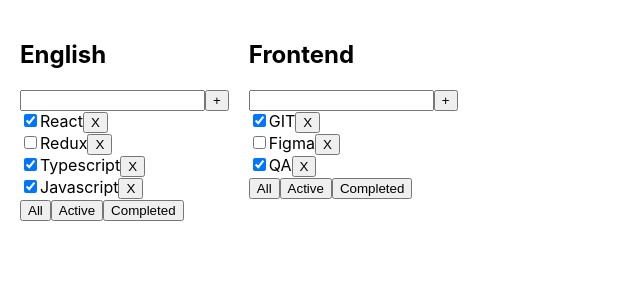
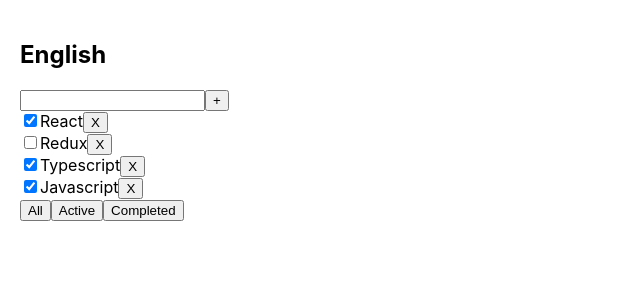
Before and after one commit to Genya10/todolist-react-materials, a React (Create React App) app: page / in a window 1280 px wide. Shown: the top 300 px of the page, without its empty margins (0-640 px from the left). Built offline with nearby package versions, Linux system fonts and the light colour scheme.

Commit message:
add function changeFilter

```diff
--- a/src/App.tsx
+++ b/src/App.tsx
@@ -1,30 +1,46 @@
-import React, { useState } from 'react';
-import './App.css';
-import { Todolist } from './Todolist';
-import { TaskType } from './Todolist';
+import React, { useState } from "react";
+import "./App.css";
+import { Todolist } from "./Todolist";
+import { TaskType } from "./Todolist";
+
+export type FilterType = "all" | "active" | "completed";
 
 function App() {
+  let [tasks, setTasks] = useState<Array<TaskType>>([
+    { id: 1, title: "React", isDone: true },
+    { id: 2, title: "Redux", isDone: false },
+    { id: 3, title: "Typescript", isDone: true },
+    { id: 4, title: "Javascript", isDone: true },
+  ]);
 
-  let task1:Array<TaskType>=[
-    {id:1,title:'React',isDone:true},
-    {id:2,title:'Redux',isDone:false},
-    {id:3,title:'Typescript',isDone:true},
-    {id:3,title:'Javascript',isDone:true},
-  ]
-  let task2:Array<TaskType>=[
-    {id:1,title:'GIT',isDone:true},
-    {id:2,title:'Figma',isDone:false},
-    {id:3,title:'QA',isDone:true},
-  ]
-  const deleteTask=()=>{
+  let [filter, setFilter] = useState<FilterType>("all");
 
+  let filterForTask = tasks;
+  if (filter === "completed") {
+    filterForTask = tasks.filter((t) => t.isDone === true);
+  }
+  if (filter === "active") {
+    filterForTask = tasks.filter((t) => t.isDone === false);
   }
 
+  const removeTask = (id: number) => {
+    tasks = tasks.filter((t) => t.id !== id);
+    setTasks(tasks);
+    console.log(tasks);
+  };
+
+  const changeFilter = (value: FilterType) => {
+    setFilter(value);
+  };
 
   return (
     <div className="App">
-      <Todolist title="English" tasks={task1}  deleteTask={deleteTask}/>
-      <Todolist title="Frontend" tasks={task2} deleteTask={deleteTask}/>
+      <Todolist
+        title="English"
+        tasks={filterForTask}
+        removeTask={removeTask}
+        changeFilter={changeFilter}
+      />
     </div>
   );
 }
--- a/src/Todolist.tsx
+++ b/src/Todolist.tsx
@@ -1,15 +1,18 @@
 import React, { useState } from "react";
+import { FilterType } from "./App";
 
 export type TaskType={
 id:number,
 title:string,
-isDone:boolean
+isDone:boolean,
 }
 
 type PropsType={
     title:string,
     tasks:Array<TaskType>,
-    deleteTask:()=> void
+    removeTask:(id:number)=> void,
+    changeFilter:(value:FilterType)=>void
+
 }
 
 export const Todolist = (props:PropsType) => {
@@ -23,14 +26,14 @@
       props.tasks.map((task)=>{
       return     <div key={task.id}> <input type="checkbox" checked={task.isDone}/>
         <span>{task.title}</span>
-        <button onClick={()=>{alert(task.title)}}>X</button>
+        <button onClick={()=>{props.removeTask(task.id)}}>X</button>
         </div>
       })
       }
       <div>
-        <button> All</button>
-        <button >Active</button>
-        <button >Completed</button>
+        <button onClick={()=>{props.changeFilter('all')}}>All</button>
+        <button onClick={()=>{props.changeFilter('active')}}>Active</button>
+        <button onClick={()=>{props.changeFilter('completed')}}>Completed</button>
       </div>
 
     </div>
```
